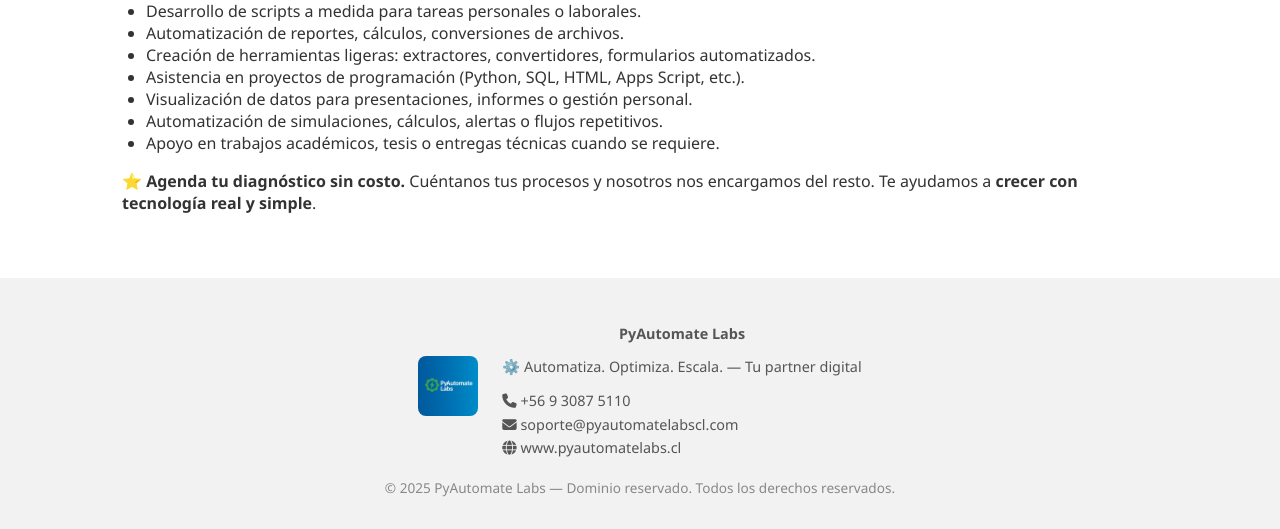
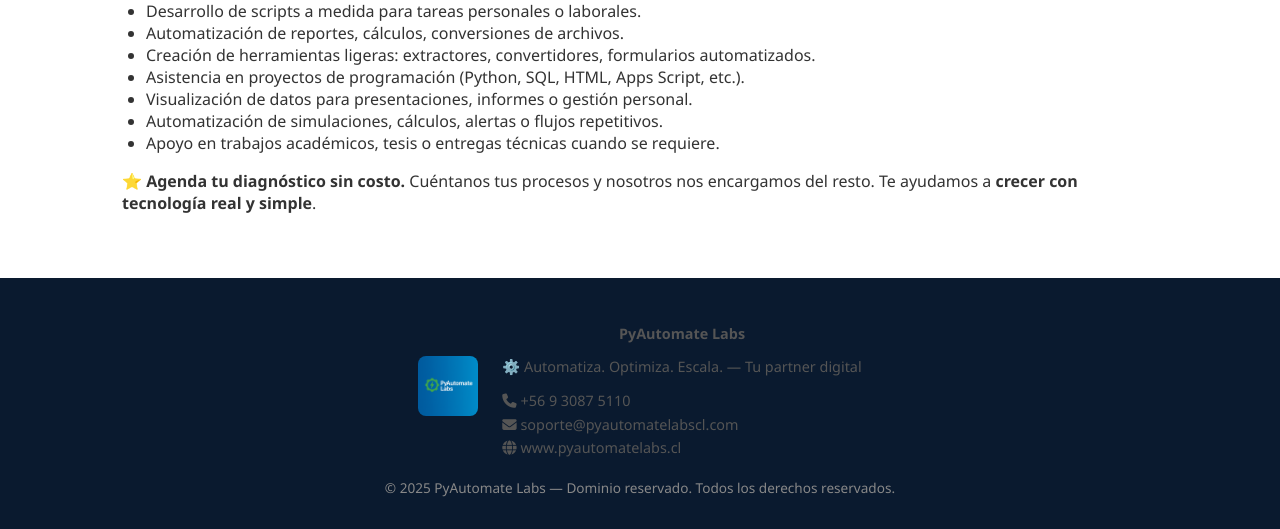
Before and after one commit to PyLabotory/Pyautomatelabs_web, a Flask app: page /servicios in a window 1280 px wide. Shown: the part 1451-1980 px from the top of the page. Run offline with Flask 3, Linux system fonts and the light colour scheme.

Commit message:
Update servicios.html

```diff
--- a/templates/servicios.html
+++ b/templates/servicios.html
@@ -60,7 +60,7 @@
     .close{position:absolute;top:10px;right:20px;color:#00d2ff;font-size:24px;cursor:pointer;}
     /* Footer */
     footer{
-      background-color:#f2f2f2;
+      background-color:#0a1a2f;
       padding:2rem 1rem;
       text-align:center;
       font-size:0.9rem;
```
